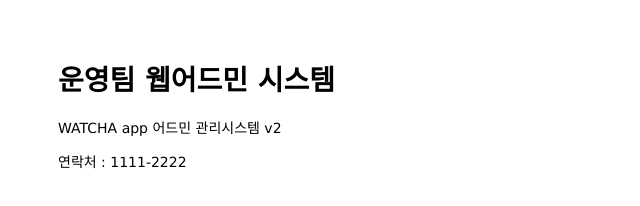
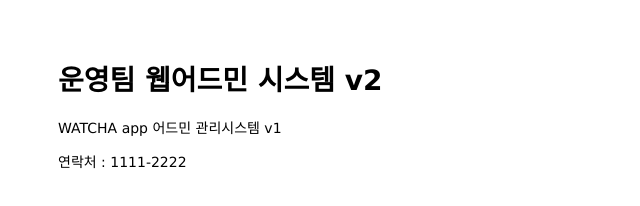
Before and after one commit to sukaix/mastering-git-github, a website: page public/index.html in a window 1280 px wide. Shown: the full height of the page, 0-640 px from the left. Drawn offline with Linux system fonts and the light colour scheme.

Commit message:
change body 내용 v2, v1으로

```diff
--- a/public/index.html
+++ b/public/index.html
@@ -6,8 +6,8 @@
 </head>
 
 <body>
-  <h1>운영팀 웹어드민 시스템</h1>
-  <p>WATCHA app 어드민 관리시스템 v2</p>
+  <h1>운영팀 웹어드민 시스템 v2</h1>
+  <p>WATCHA app 어드민 관리시스템 v1</p>
 </body>
 
 <footer>
```
